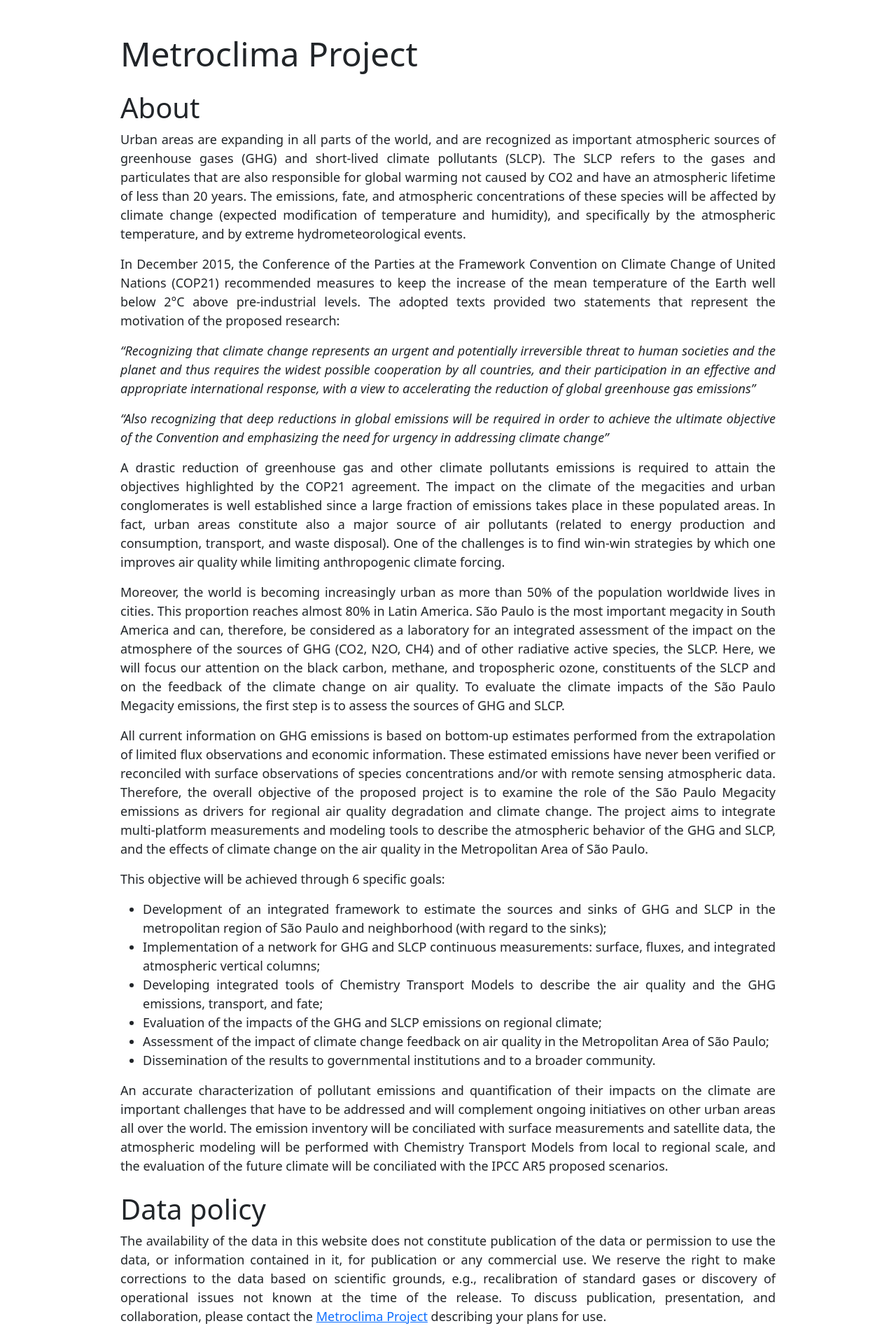
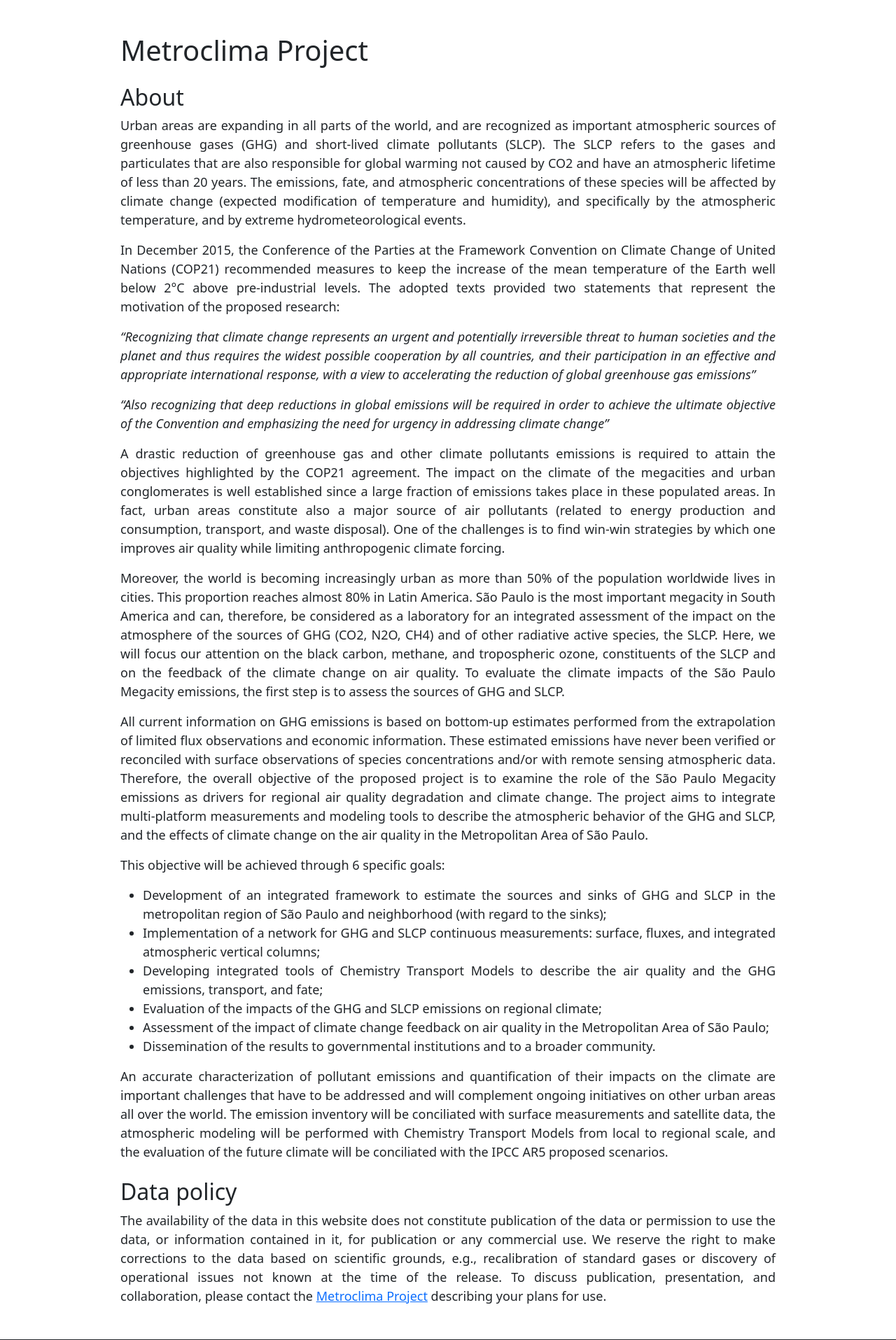
Before and after one commit to lapat-iag-usp/metroclima-masp, a Django app: page /about/ in a window 1280 px wide. Shown: the part 56-1971 px from the top of the page at 70% size. Run offline with Django 3.2, Linux system fonts and the light colour scheme.

Commit message:
Update layout

```diff
--- a/metroclima/templates/about.html
+++ b/metroclima/templates/about.html
@@ -4,9 +4,9 @@
 {% block content %}
 
 <div class="container col-sm-9">
-    <h2 class="display-5 mt-5">Metroclima Project</h2>
+    <h2 class="display-6 mt-5">Metroclima Project</h2>
 
-    <h3 class="display-6 mt-4">About</h3>
+    <h3 class="display-6 mt-4" style="font-size:2rem;">About</h3>
 
     <div class="lead" style="text-align:justify; font-size:18px">
     <p>
@@ -110,7 +110,7 @@
     </p>
 </div>
 
-    <h3 class="display-6 mt-4">Data policy</h3>
+    <h3 class="display-6 mt-4" style="font-size:2rem;">Data policy</h3>
 
     <div class="lead mb-5" style="text-align:justify; font-size:18px">
     <p>
--- a/metroclima/templates/home.html
+++ b/metroclima/templates/home.html
@@ -14,7 +14,7 @@
 </div>
 
  <!-- About Section -->
-  <section id="about" class="page-section bg-dark pt-5 pb-5">
+  <section id="about" class="page-section bg-dark pt-4 pb-5">
     <div class="container">
       <div class="row justify-content-center">
         <div class="col-lg-8 text-center">
```
